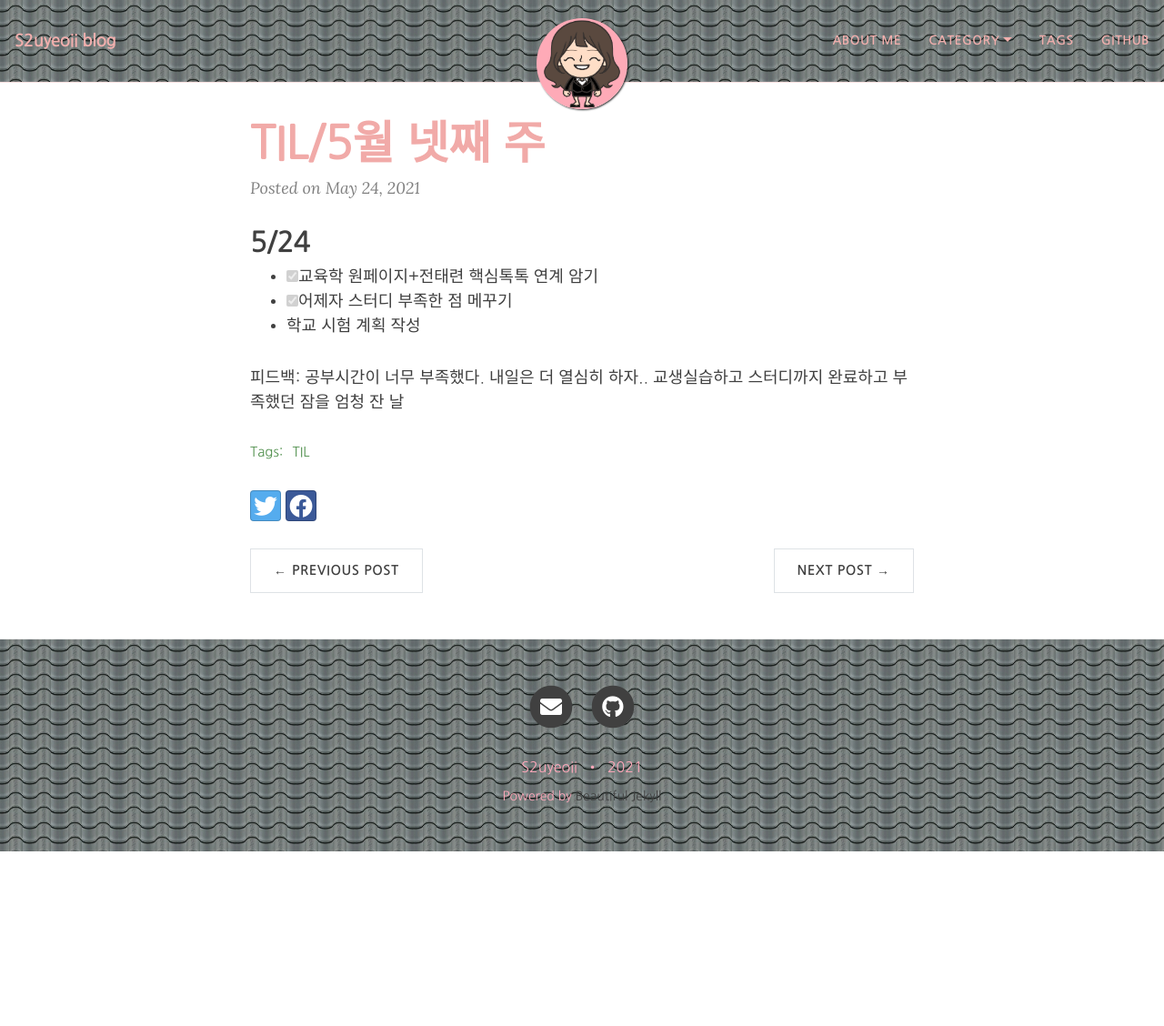
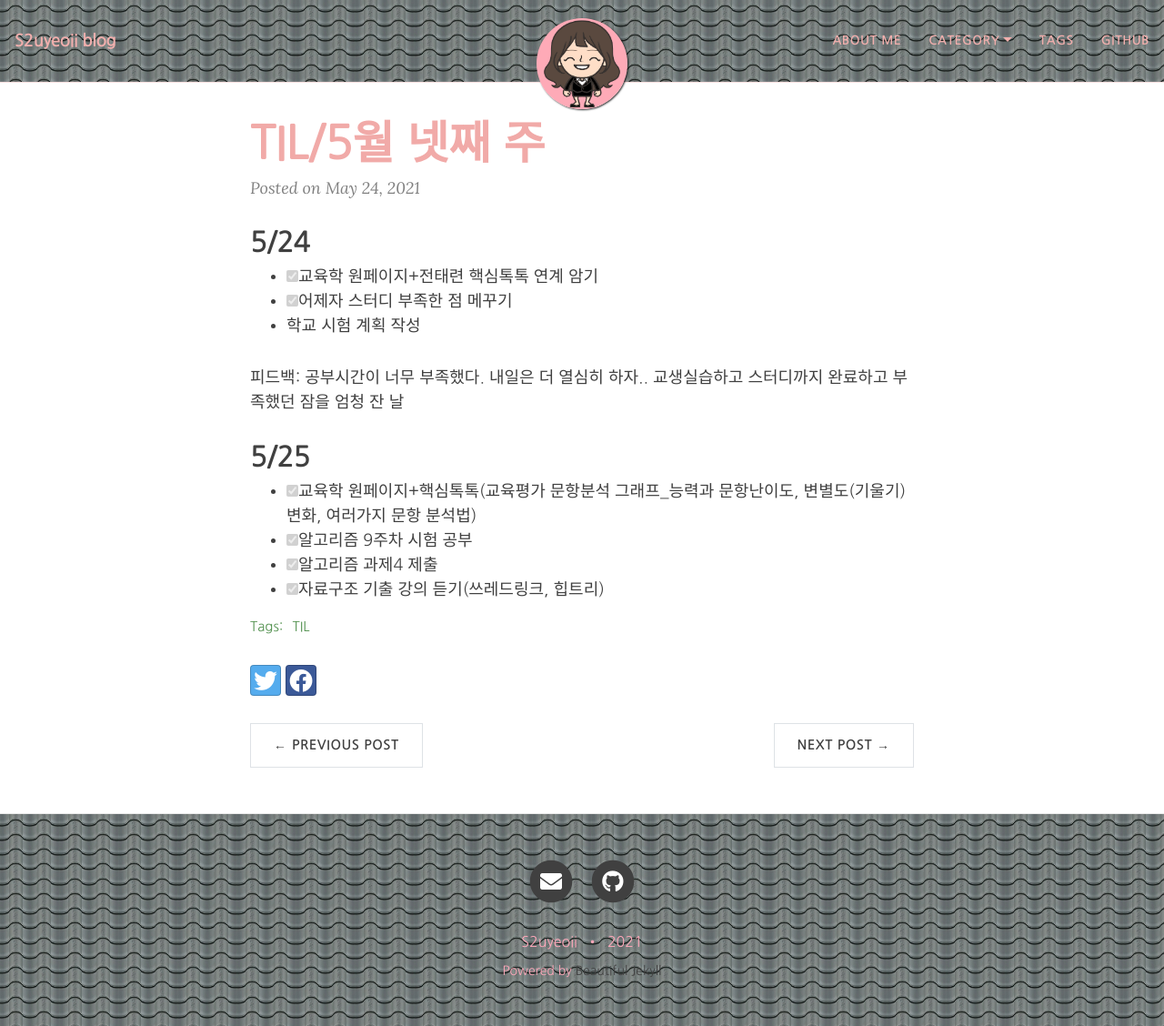
Before and after one commit to yeoneed/yeoneed.github.io, a Jekyll site: the page built from _posts/2021-05-24-5월넷째주-TIL.md, in a window 1280 px wide and 1128 px high. Shown: the whole window at 91% size. Built offline with Jekyll 4.4.1, drawn with Linux system fonts in a browser that asks for light colours; nearby versions of some CDN libraries; some web fonts are replaced.

Commit message:
Update 2021-05-24-5월넷째주-TIL.md

```diff
--- a/_posts/2021-05-24-5월넷째주-TIL.md
+++ b/_posts/2021-05-24-5월넷째주-TIL.md
@@ -14,3 +14,9 @@ category: [TIL]
 - 학교 시험 계획 작성
 
 피드백: 공부시간이 너무 부족했다. 내일은 더 열심히 하자.. 교생실습하고 스터디까지 완료하고 부족했던 잠을 엄청 잔 날
+
+## 5/25
+- [x] 교육학 원페이지+핵심톡톡(교육평가 문항분석 그래프_능력과 문항난이도, 변별도(기울기) 변화, 여러가지 문항 분석법)
+- [x] 알고리즘 9주차 시험 공부
+- [x] 알고리즘 과제4 제출
+- [x] 자료구조 기출 강의 듣기(쓰레드링크, 힙트리)
```
